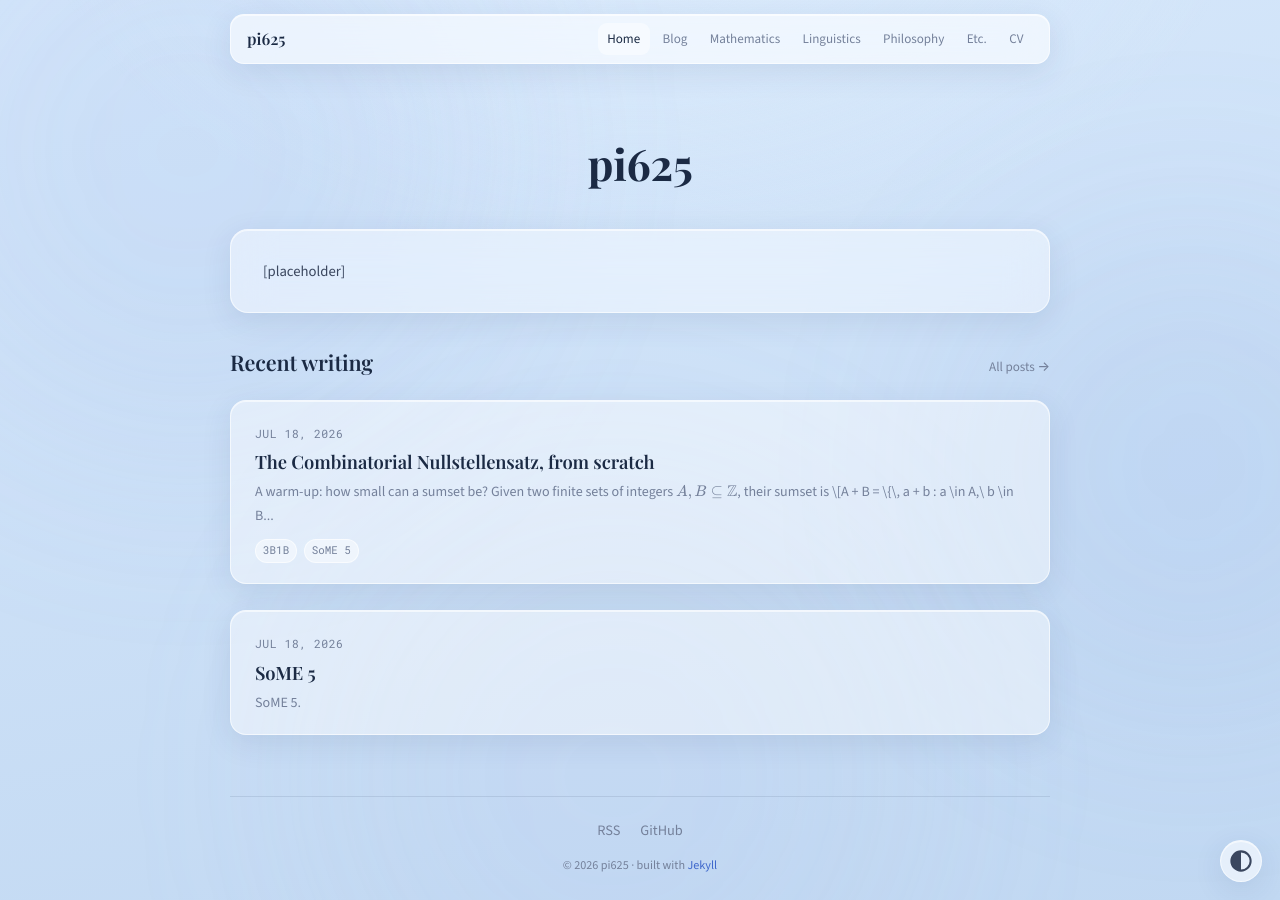
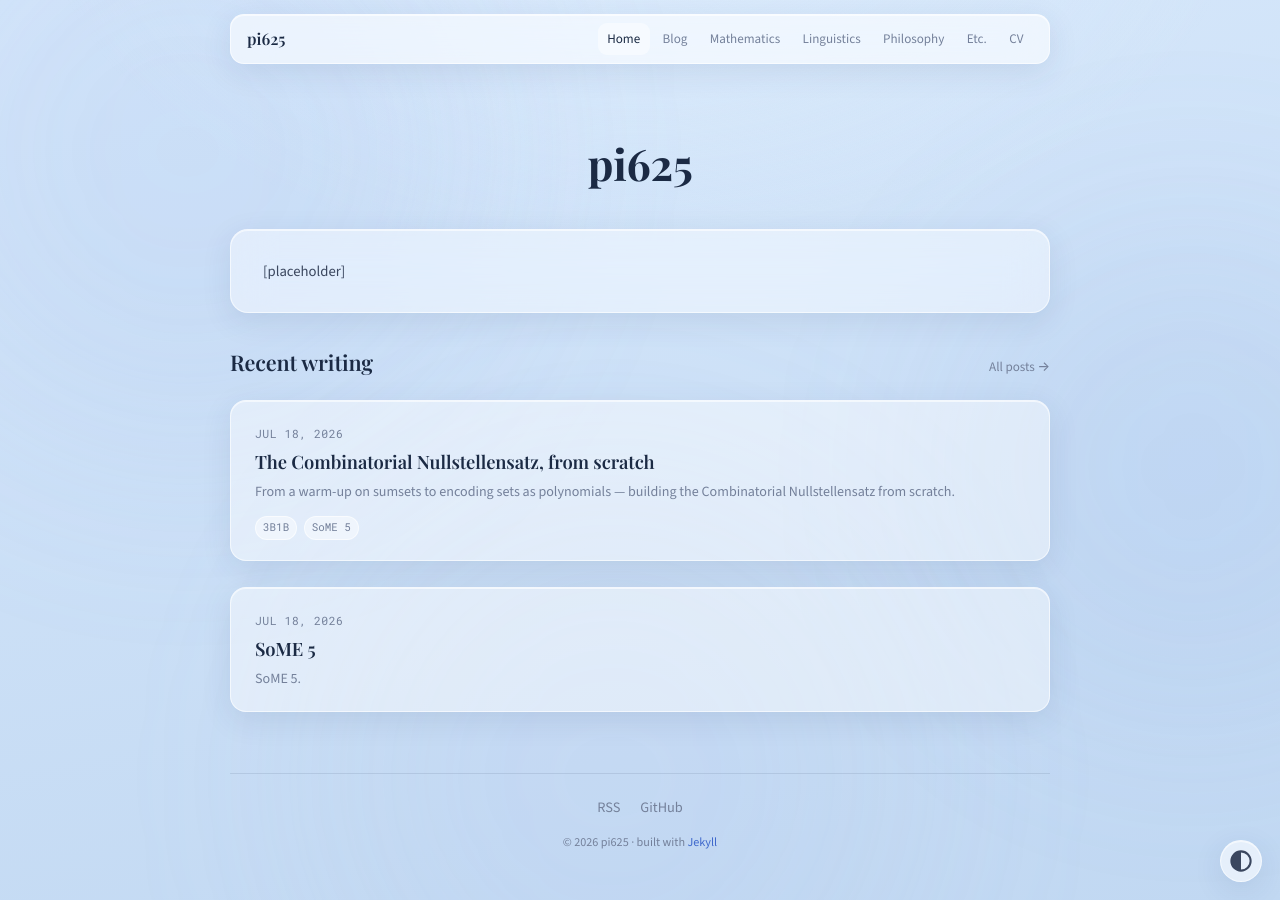
Before and after one commit to pi625/pi625.github.io, a Jekyll site: the page built from index.html, in a window 1280 px wide and 900 px high. Built offline with Jekyll 4.4.1, drawn with Linux system fonts in a browser that asks for light colours.

Commit message:
Add explicit excerpt to nullstellensatz post for clean blog card
Co-Authored-By: Devin AI <158243242+devin-ai-integration[bot]@users.noreply.github.com>

```diff
--- a/writing/SoME-nullstellensatz/SoME-nullstellensatz.md
+++ b/writing/SoME-nullstellensatz/SoME-nullstellensatz.md
@@ -3,6 +3,7 @@ layout: post
 title: "The Combinatorial Nullstellensatz, from scratch"
 date: 2026-07-18
 ref: nullstellensatz
+excerpt: "From a warm-up on sumsets to encoding sets as polynomials — building the Combinatorial Nullstellensatz from scratch."
 tags: [3B1B, SoME 5]
 ---
 
```
